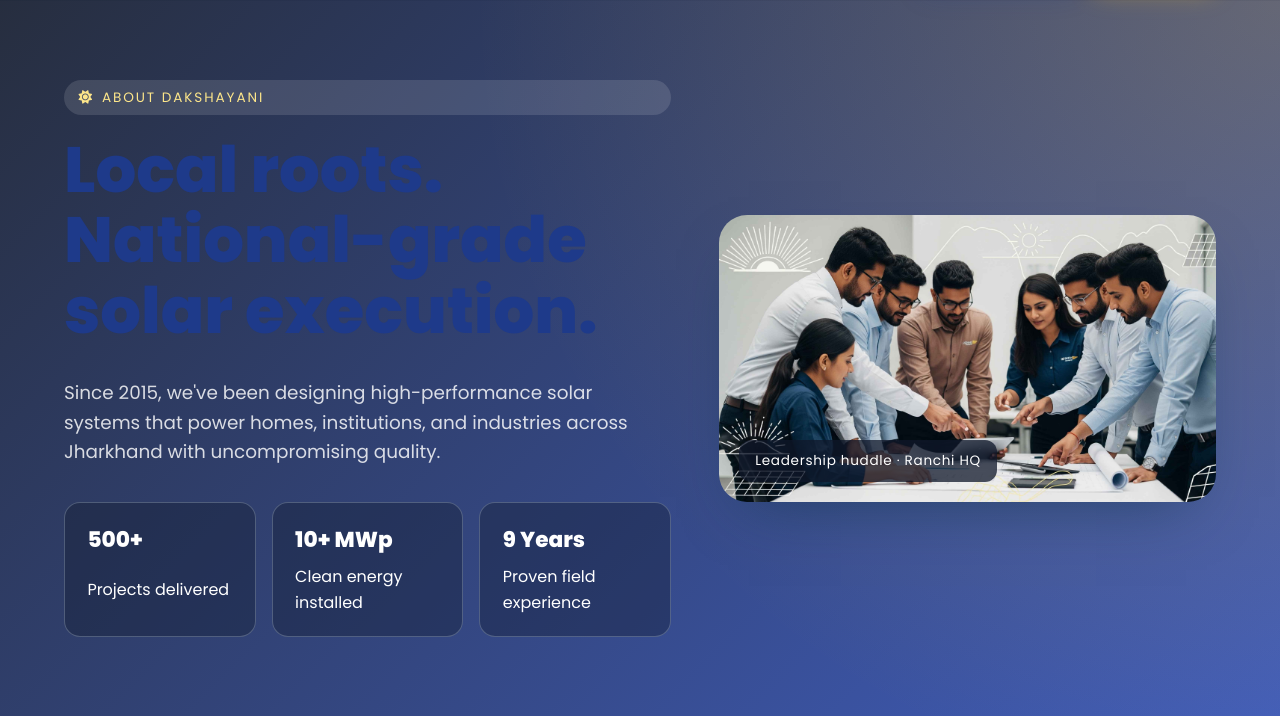
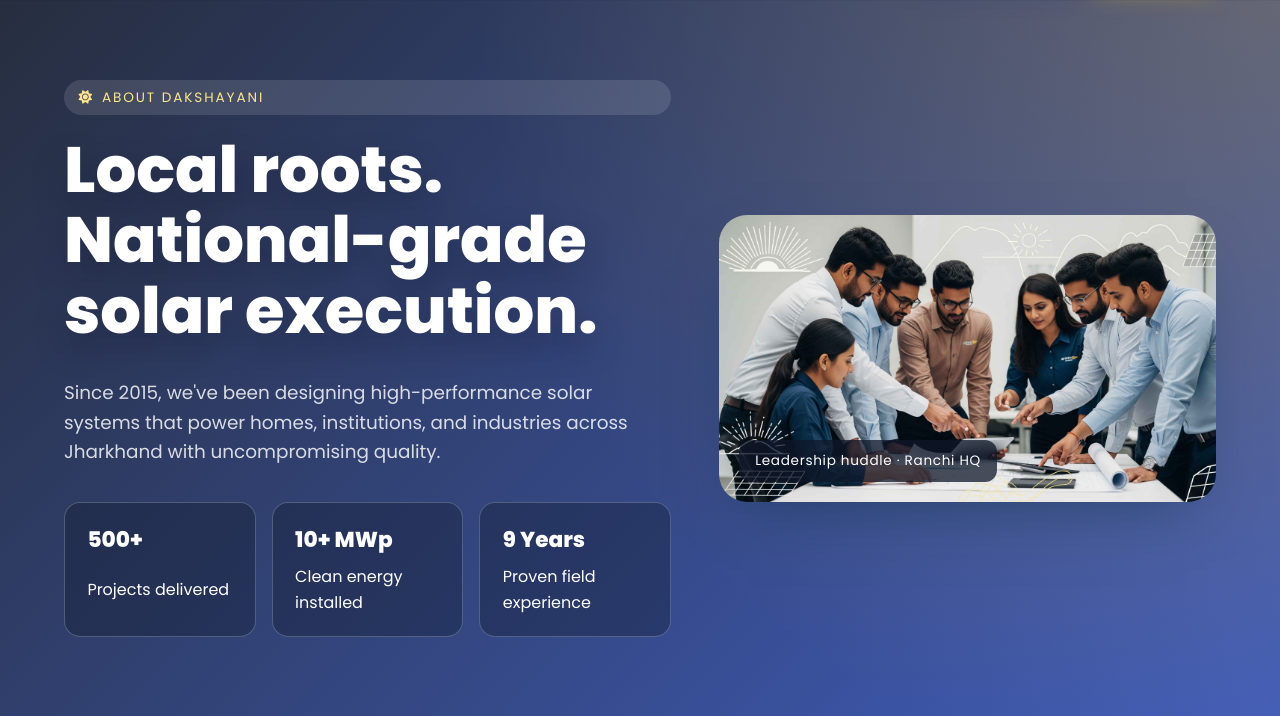
Before and after one commit to vishesh-jaiswal23/dakshayanideploy, a PHP site: page /about.html in a window 1280 px wide. Shown: the part 70-786 px from the top of the page. Run offline with PHP 8.4, Linux system fonts and the light colour scheme.

Commit message:
Improve hero title contrast and login navigation

```diff
--- a/style.css
+++ b/style.css
@@ -188,6 +188,7 @@ p {
   background: linear-gradient(135deg, rgba(15, 23, 42, 0.9), rgba(30, 64, 175, 0.85));
   color: var(--surface);
   overflow: hidden;
+  isolation: isolate;
 }
 
 .page-hero::after {
@@ -201,6 +202,19 @@ p {
 .page-hero .container {
   position: relative;
   z-index: 1;
+}
+
+.page-hero h1 {
+  color: #ffffff;
+  mix-blend-mode: difference;
+  text-shadow: 0 14px 35px rgba(15, 23, 42, 0.3);
+}
+
+@supports not (mix-blend-mode: difference) {
+  .page-hero h1 {
+    color: var(--surface);
+    text-shadow: 0 16px 38px rgba(15, 23, 42, 0.35);
+  }
 }
 
 .hero-inner {
```
Also changed, not shown: login.html (+25 -0 lines).
